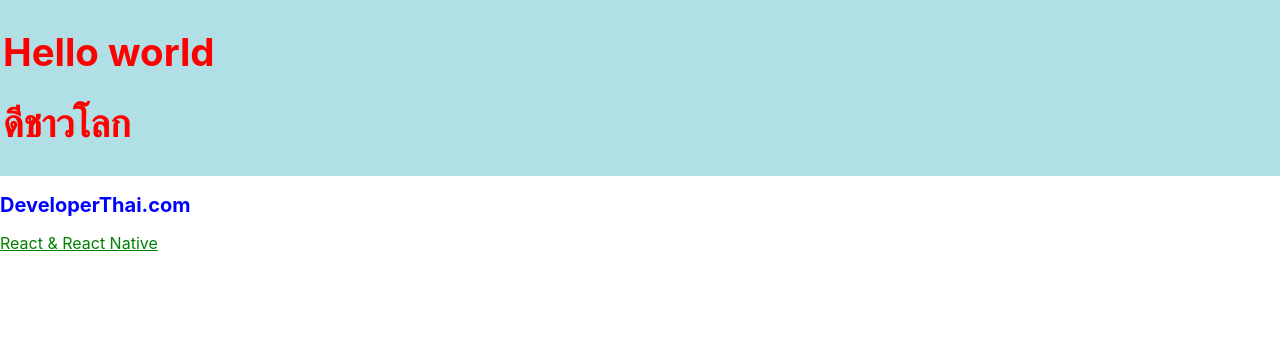
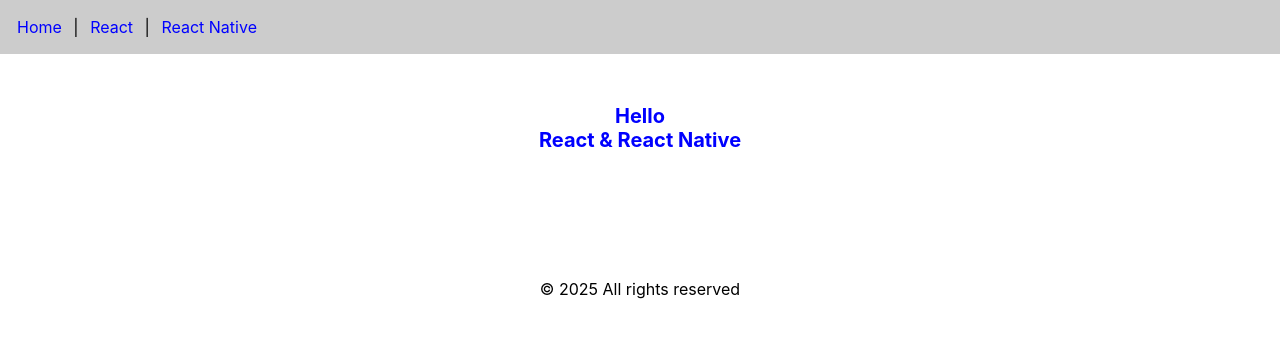
Before and after one commit to SsxnNs/app1, a React (Create React App) app: page / in a window 1280 px wide. Shown: the top 338 px of the page. Built offline with nearby package versions, Linux system fonts and the light colour scheme.

Commit message:
Function Components

```diff
--- a/src/App.js
+++ b/src/App.js
@@ -1,22 +1,21 @@
 import React from 'react';
 import './style.css';
+import { Header, Content, Footer } from './func-components';
+
 
 function App() {
   const divstyle = {
     color: 'red',
-    backgroundColor: 'powderblue',  // Fixed the typo here
+    backgroundColor: 'powderblue',
     fontSize: 'larger',
     padding: '3px'
   };
 
   return (
     <>
-      <div style={divstyle}>
-        <h1>Hello world</h1>
-        <h1>ดีชาวโลก</h1>
-      </div>
-      <h2>DeveloperThai.com</h2>
-      <div className="title">React & React Native</div>
+      <Header />
+      <Content />
+      <Footer />
     </>
   );
 }
--- /dev/null
+++ b/src/func-components.js
@@ -0,0 +1,35 @@
+import React from 'react';
+
+export function Header() {
+  const aStyle = {
+    display: 'inline-block',
+    margin: '7px',
+    color: 'blue',
+    textDecoration: 'none',
+  };
+
+  return (
+    <div style={{ backgroundColor: '#ccc', padding: '10px' }}>
+      <a href="#" style={aStyle}>Home</a> |&nbsp;
+      <a href="#" style={aStyle}>React</a> |&nbsp;
+      <a href="#" style={aStyle}>React Native</a>
+    </div>
+  );
+}
+
+export function Content() {
+  return (
+    <div style={{ textAlign: 'center', marginTop: '50px' }}>
+      <h2>Hello <br /> React & React Native</h2>
+      <br /><br /><br />
+    </div>
+  );
+}
+
+export const Footer = () => {
+  return (
+    <div style={{ textAlign: 'center', marginTop: '50px' }}>
+      &copy; {new Date().getFullYear()} All rights reserved
+    </div>
+  );
+};
```
